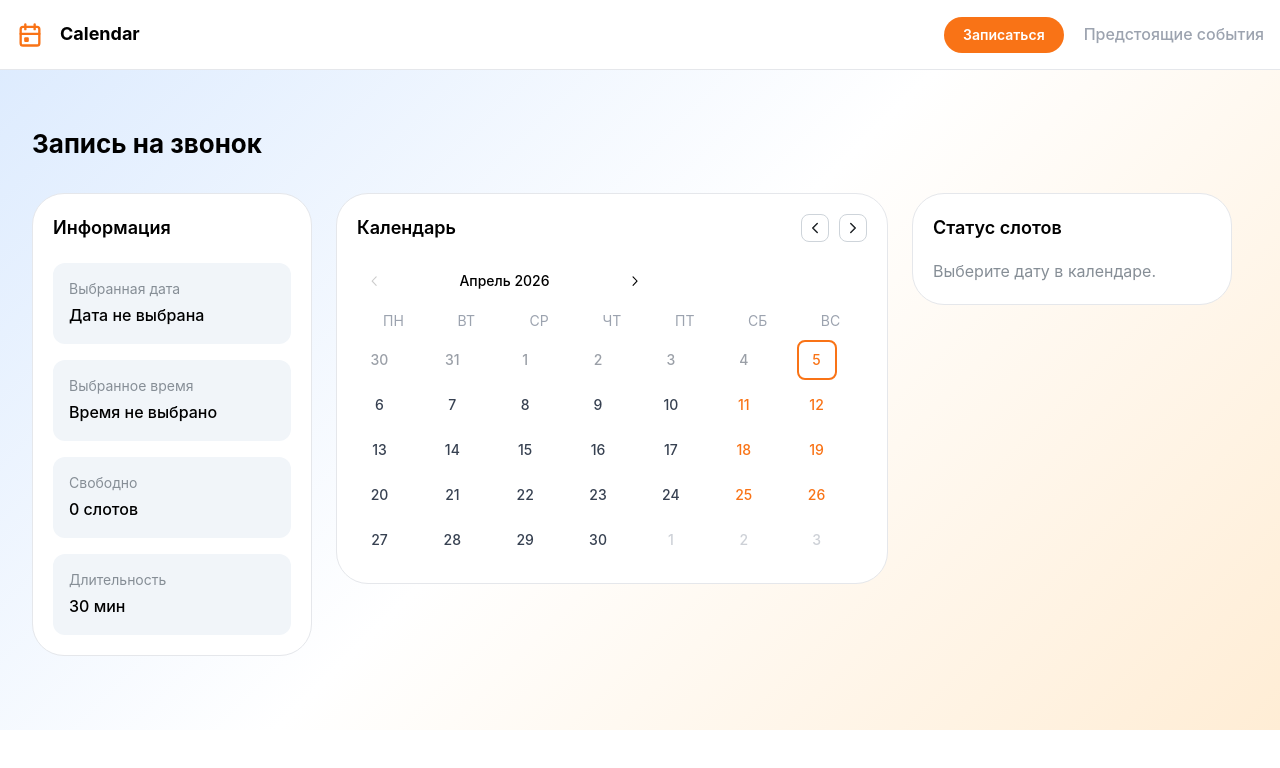
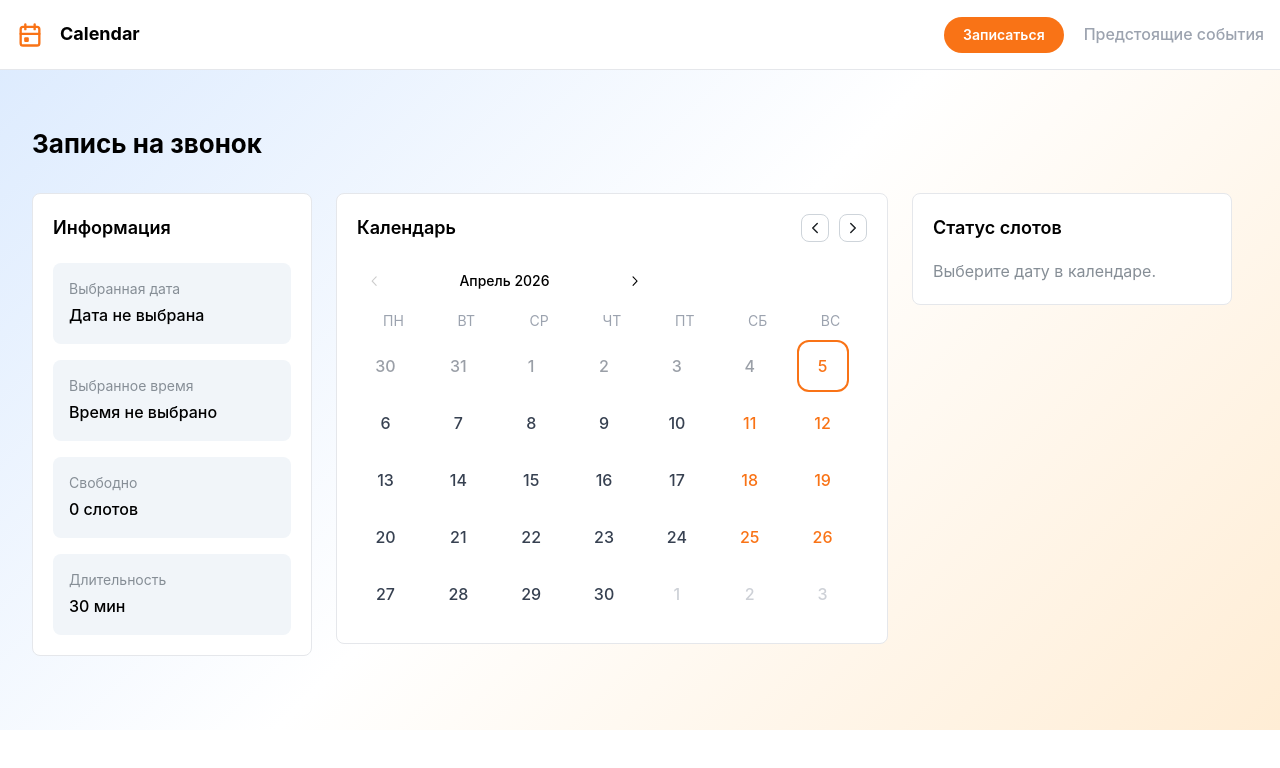
Before and after one commit to DaniilShomin/ai-for-developers-project-386, a React (Vite) app in the folder frontend/: page /booking in a window 1280 px wide. Shown: the top 768 px of the page. Built offline with nearby package versions, Linux system fonts and the light colour scheme.

Commit message:
fix: уменьшено скругление углов, увеличены дни календаря, убрана дублирующая навигация

```diff
--- a/frontend/src/index.css
+++ b/frontend/src/index.css
@@ -29,7 +29,7 @@ body {
 /* Info Blocks */
 .info-block {
   background: #f1f5f9;
-  border-radius: 12px;
+  border-radius: 8px;
   padding: 16px;
 }
 
@@ -63,10 +63,10 @@ body {
 }
 
 .custom-calendar .mantine-Calendar-day {
-  width: 40px;
-  height: 40px;
-  border-radius: 8px;
-  font-size: 14px;
+  width: 52px;
+  height: 52px;
+  border-radius: 12px;
+  font-size: 16px;
   font-weight: 500;
   color: #374151;
   display: flex;
@@ -101,12 +101,7 @@ body {
   background-color: #ffedd5;
 }
 
-/* Navigation Buttons */
-.calendar-nav-btn {
-  border: 1px solid #e5e7eb;
-  background: white;
+/* Hide default Mantine month navigation controls */
+.custom-calendar .mantine-Calendar-monthHeader button {
+  display: none;
 }
-
-.calendar-nav-btn:hover {
-  background: #f9fafb;
-}
--- a/frontend/src/pages/BookingPage.tsx
+++ b/frontend/src/pages/BookingPage.tsx
@@ -144,7 +144,7 @@ export function BookingPage() {
         {/* Left Panel - Information */}
         <Paper
           p="lg"
-          radius="xl"
+          radius="md"
           withBorder
           style={{ borderColor: '#e5e7eb', background: '#fff' }}
           className="booking-panel"
@@ -177,7 +177,7 @@ export function BookingPage() {
         {/* Center Panel - Calendar */}
         <Paper
           p="lg"
-          radius="xl"
+          radius="md"
           withBorder
           style={{ borderColor: '#e5e7eb', background: '#fff' }}
           className="booking-panel"
@@ -222,7 +222,7 @@ export function BookingPage() {
         {/* Right Panel - Slot Status */}
         <Paper
           p="lg"
-          radius="xl"
+          radius="md"
           withBorder
           style={{ borderColor: '#e5e7eb', background: '#fff' }}
           className="booking-panel"
```
